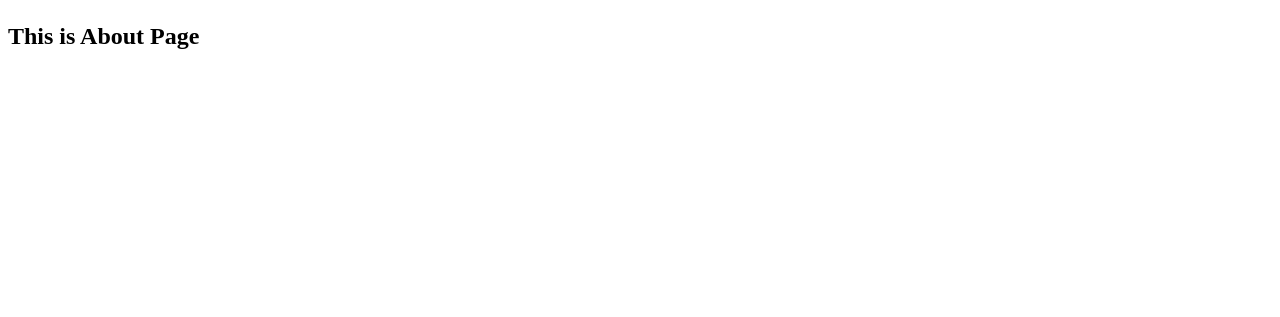
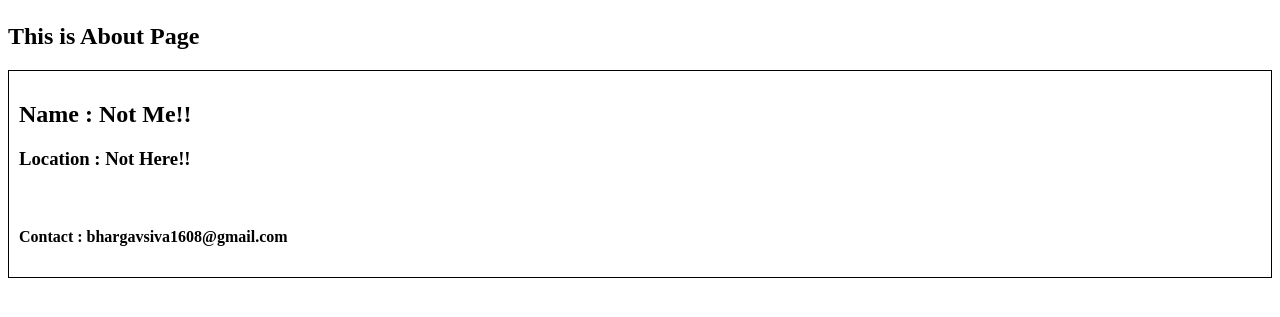
Before and after one commit to bhargavsiva/React, a React (Vite) app: page /about in a window 1280 px wide. Shown: the part 183-500 px from the top of the page. Built offline with nearby package versions, Linux system fonts and the light colour scheme; no server answers.

Commit message:
Part 8 done

```diff
--- a/index.css
+++ b/index.css
@@ -73,3 +73,8 @@
 .filter {
   display: flex;
 }
+
+.user-card {
+  padding: 10px;
+  border: 1px solid black;
+}
--- a/src/components/About.js
+++ b/src/components/About.js
@@ -1,10 +1,26 @@
-const About = () => {
+import UserClass from "./UserClass";
+import React from "react";
+
+class About extends React.Component {
+  constructor(props) {
+    super(props);
+    // console.log("P const");
+  }
+
+  componentDidMount() {
+    // console.log("P mount");
+  }
+
+  render() {
+    // console.log("P rend");
     return (
       <div>
         <h1>About</h1>
         <h2>This is About Page</h2>
+        <UserClass name={"Child2"} location={"Child2 Arizona"} />
       </div>
     );
-};
+  }
+}
 
 export default About;
--- /dev/null
+++ b/src/components/UserClass.js
@@ -0,0 +1,74 @@
+import React from "react";
+
+class UserClass extends React.Component {
+  constructor(props) {
+    super(props); // Needed why??
+    // console.log(this.props.name + " C const");
+
+    this.state = {
+      userInfo: {
+        name: "Not Me!!",
+        location: "Not Here!!",
+      },
+    };
+  }
+
+  async componentDidMount() {
+    // console.log(this.props.name + " C mount");
+
+    const data = await fetch("https://api.github.com/users/bhargavsiva");
+    const json = await data.json();
+
+    this.setState({
+      userInfo: json,
+    });
+
+    console.log(json);
+  }
+
+  //   componentDidUpdate() {
+  //     // console.log(this.props.name + " C update");
+  //   }
+
+  //   componentWillUnmount() {
+  //     // console.log(this.props.name + " C unmount");
+  //   }
+
+  render() {
+    const { name, location, avatar_url } = this.state.userInfo;
+    // console.log(this.props.name + " C rend");
+    return (
+      <div className="user-card">
+        <h2>Name : {name}</h2>
+        <h3>Location : {location}</h3>
+        <img src={avatar_url} />
+        <h4>Contact : bhargavsiva1608@gmail.com</h4>
+      </div>
+    );
+  }
+}
+
+export default UserClass;
+
+/****
+ *
+ * ---MOUNTING
+ *
+ * Constructor(dummy)
+ * Render(dummy)
+ *      <HTML dummy>
+ * Component Did Mount
+ *      <API call>
+ *      <this.setState> state variable updated
+ *
+ * ---UPDATE
+ *
+ * Render(Api data)
+ *      <HTML (new data)
+ * ComponentDidUpdate
+ *
+ *
+ * ---UNMOUNTING
+ *
+ * componentWillUnmount()
+ */
```
Also changed, not shown: src/components/User.js (added, +18 -0 lines), 2 other files (tests, documents, lock files or other folders). Lines whose indentation alone changed are shown as unchanged.
